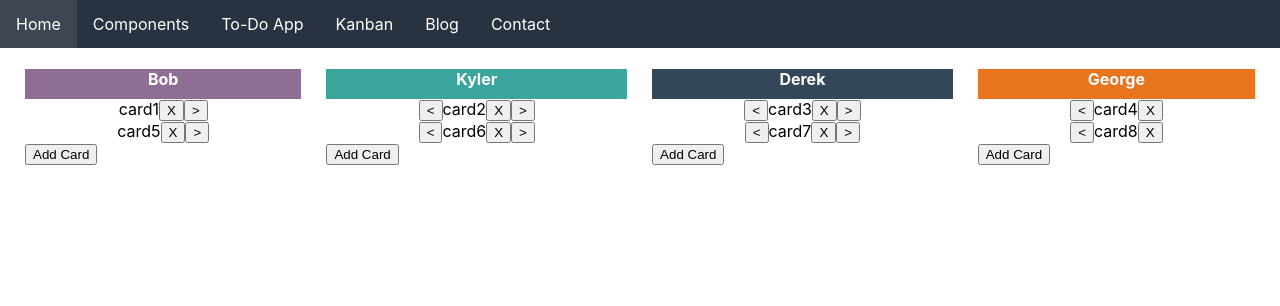
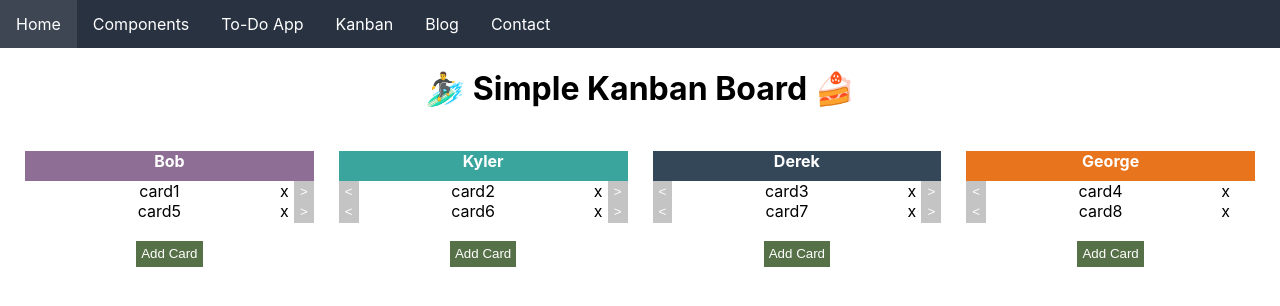
Before and after one commit to kfiggins/MyPortfolio, a React (Create React App) app in the folder client/: page /kanban in a window 1280 px wide. Shown: the top 306 px of the page. Built offline with nearby package versions, Linux system fonts and the light colour scheme.

Commit message:
Added some style to Kanban Board

```diff
--- a/client/package.json
+++ b/client/package.json
@@ -10,6 +10,7 @@
     "react-router-dom": "^5.0.0",
     "react-scripts": "2.1.8",
     "react-test-renderer": "^16.8.6",
+    "string-hash": "^1.1.3",
     "styled-components": "^4.2.0"
   },
   "scripts": {
--- a/client/src/components/ButtonExample.js
+++ b/client/src/components/ButtonExample.js
@@ -19,6 +19,9 @@ export default function ButtonExample() {
       <br />
       <br />
       <Button info>Info</Button>
+      <br />
+      <br />
+      <Button>Default</Button>
     </div>
   );
 }
--- a/client/src/components/KanbanApp/Card.js
+++ b/client/src/components/KanbanApp/Card.js
@@ -1,11 +1,36 @@
 import React from "react";
 
 import styled from "styled-components";
+import Button from "../shared/Button";
 
 export default function Card({ card, moveCard, deleteCard }) {
   const Wrapper = styled.div`
     text-align: center;
+    position: relative;
   `;
+
+  const LeftArrowButton = styled(Button)`
+    position: absolute;
+    left: 0;
+    padding: 0.1em 0.3em !important;
+  `;
+
+  const RightArrowButton = styled(Button)`
+    position: absolute;
+    right: 0;
+    padding: 0.1em 0.3em !important;
+  `;
+
+  const DeleteCardButton = styled.span`
+    position: absolute;
+    right: 25px;
+    cursor: pointer;
+  `;
+
+  const Title = styled.span`
+    padding-right: 20px;
+  `;
+
   const handleMoveCardRight = () => {
     moveCard(card.id, true);
   };
@@ -20,10 +45,16 @@ export default function Card({ card, moveCard, deleteCard }) {
 
   return (
     <Wrapper>
-      {card.position !== 1 && <button onClick={handleMoveCardLeft}>{`<`}</button>}
-      <span>{card.title}</span>
-      <button onClick={handleDelete}>X</button>
-      {card.position !== 4 && <button onClick={handleMoveCardRight}>{`>`}</button>}
+      {card.position !== 1 && (
+        <LeftArrowButton onClick={handleMoveCardLeft}>{`<`}</LeftArrowButton>
+      )}
+      <Title>{card.title}</Title>
+      <DeleteCardButton danger onClick={handleDelete}>
+        x
+      </DeleteCardButton>
+      {card.position !== 4 && (
+        <RightArrowButton onClick={handleMoveCardRight}>{`>`}</RightArrowButton>
+      )}
     </Wrapper>
   );
 }
--- a/client/src/components/KanbanApp/Column.js
+++ b/client/src/components/KanbanApp/Column.js
@@ -1,5 +1,6 @@
 import React from "react";
 import styled from "styled-components";
+import Button from "../shared/Button";
 
 import Card from "./Card";
 
@@ -29,7 +30,8 @@ export default function Column({
   `;
 
   const handleAddCard = () => {
-    let text = prompt("test");
+    let text = prompt("Add text to create a card.");
+    if (text === null || text === "") return;
     const card = {
       title: text,
       position: columnPosition
@@ -45,7 +47,10 @@ export default function Column({
       {cards.map(card => (
         <Card card={card} key={card.id} moveCard={moveCard} deleteCard={deleteCard} />
       ))}
-      <button onClick={handleAddCard}>Add Card</button>
+      <br />
+      <Button small success onClick={handleAddCard}>
+        Add Card
+      </Button>
     </Wrapper>
   );
 }
--- a/client/src/components/KanbanApp/KanbanApp.js
+++ b/client/src/components/KanbanApp/KanbanApp.js
@@ -68,6 +68,8 @@ export default function Kanban() {
   };
 
   const deleteCard = id => {
+    let result = window.confirm("Are you sure you want to delete this card?");
+    if (!result) return;
     setCard(cards.filter(card => card.id !== id));
   };
 
@@ -86,9 +88,11 @@ export default function Kanban() {
   `;
 
   return (
-    <Fragment>
+    <div style={{ textAlign: "center" }}>
       {/* TODO: finish adding columns */}
       {/* <button onClick={addColumn}>Add Column</button> */}
+      <h1>🏄‍♂️ Simple Kanban Board 🍰</h1>
+
       <Wrapper>
         {columns.map(column => (
           <Column
@@ -103,6 +107,6 @@ export default function Kanban() {
           />
         ))}
       </Wrapper>
-    </Fragment>
+    </div>
   );
 }
--- a/client/src/components/Navbar.js
+++ b/client/src/components/Navbar.js
@@ -58,7 +58,7 @@ export default function Navbar() {
         <StyledLink to="/blog">Blog</StyledLink>
       </NavItem>
       <NavItem>
-        <StyledAnchor href="https://www.linkedin.com/in/kylerfiggins">
+        <StyledAnchor target="_" href="https://www.linkedin.com/in/kylerfiggins">
           Contact
         </StyledAnchor>
       </NavItem>
--- a/client/src/components/shared/Button.js
+++ b/client/src/components/shared/Button.js
@@ -8,13 +8,25 @@ export default function Button({
   danger,
   warning,
   info,
+  small,
   ...props
 }) {
   //TODO change the default to a light colored button
   // Default - Primary
-  let backgrondColor = "#293241";
-  let boxShadowColor = "#696f7a";
-  let hoverColor = "#3e4654";
+  let backgrondColor = "#c4c4c4";
+  let boxShadowColor = "#d5d5d5";
+  let hoverColor = "#c9c9c9";
+  let padding = "0.55rem";
+
+  if (small) {
+    padding = "0.2rem";
+  }
+
+  if (primary) {
+    backgrondColor = "#293241";
+    boxShadowColor = "#696f7a";
+    hoverColor = "#3e4654";
+  }
 
   if (success) {
     backgrondColor = "#567047";
@@ -43,7 +55,7 @@ export default function Button({
   const StyledButton = styled.button`
     background-color: ${backgrondColor};
     color: white;
-    padding: 0.55rem;
+    padding: ${padding};
     cursor: pointer;
     border: 2px solid transparent;
 
--- a/client/src/components/todoApp/TodoApp.js
+++ b/client/src/components/todoApp/TodoApp.js
@@ -1,7 +1,6 @@
 import React, { useState, useEffect } from "react";
 import Button from "../shared/Button";
 import { generateId } from "../../utils/GenerateId";
-import styled from "styled-components";
 
 import TodoItem from "./TodoItem";
 
```
